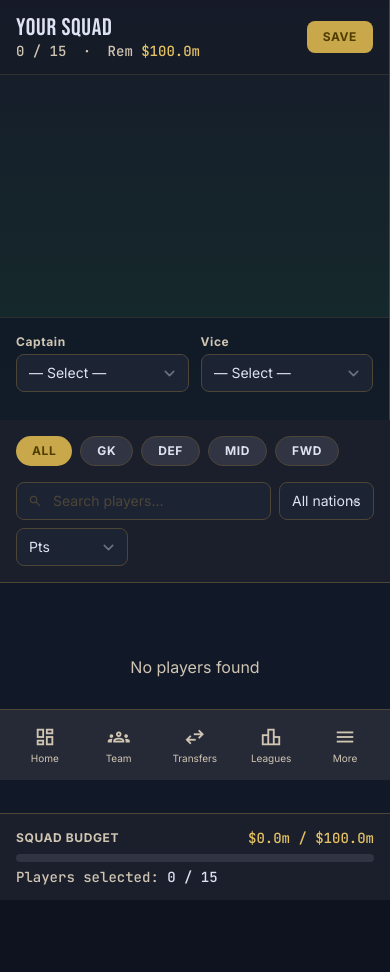
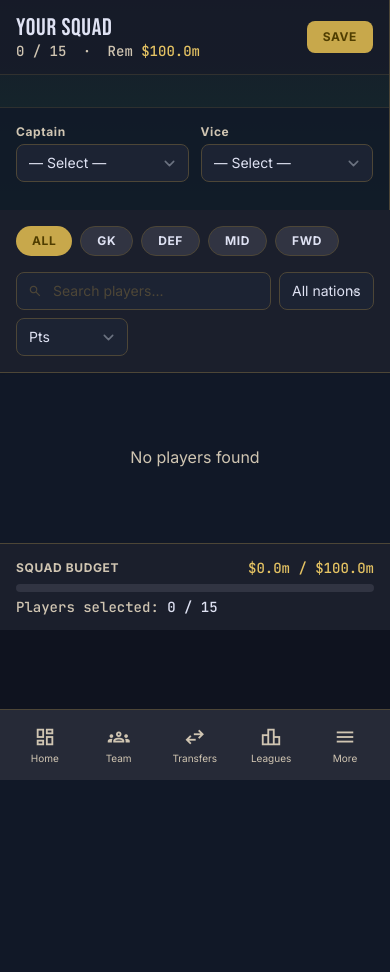
Before and after one commit to G10rga/Fantasy-World-cup-2026, a Flask app: page /squad in a window 390 px wide. Shown: the part 64-1036 px from the top of the page. After the commit the page ends 844 px from the top, so only its background shows below. Run offline with Flask 3, Linux system fonts and the light colour scheme; data that the repository does not hold is empty; some libraries are stand-ins or nearby versions.

Commit message:
Fix squad pitch stretching by clustering formation rows.
Stop justify-between from spreading slots across the full viewport height.

Co-authored-by: Cursor <cursoragent@cursor.com>

```diff
--- a/app/templates/fantasy/squad_builder.html
+++ b/app/templates/fantasy/squad_builder.html
@@ -4,15 +4,22 @@
 <style>
   .squad-main { margin: -16px -16px -24px; }
   @media (min-width: 768px) { .squad-main { margin: -24px -24px -24px; } }
-  @media (min-width: 1024px) { .squad-main { margin: -40px -40px -40px; } }
+  @media (min-width: 1024px) {
+    .squad-main {
+      margin: -40px -40px -40px;
+      height: calc(100dvh - 4rem);
+      max-height: calc(100dvh - 4rem);
+    }
+  }
+  #pitch-view > div { flex-shrink: 0; }
 </style>
 {% endblock %}
 {% block content %}
-<div class="squad-main flex flex-col md:flex-row min-h-[calc(100vh-4rem)] lg:min-h-[calc(100vh-4rem)] overflow-hidden">
+<div class="squad-main flex flex-col lg:flex-row overflow-hidden">
     <!-- Pitch panel -->
-    <section class="w-full md:w-[42%] bg-surface-container-low border-r border-outline-variant flex flex-col relative h-[420px] md:h-auto md:min-h-[640px] overflow-hidden">
+    <section class="w-full lg:w-[42%] bg-surface-container-low border-r border-outline-variant flex flex-col relative shrink-0 overflow-hidden">
         <div class="absolute inset-0 pitch-pattern opacity-80 pointer-events-none"></div>
-        <div class="relative z-10 p-4 flex items-center justify-between border-b border-outline-variant/50 bg-surface-container-low/80">
+        <div class="relative z-10 p-4 flex items-center justify-between border-b border-outline-variant/50 bg-surface-container-low/80 shrink-0">
             <div>
                 <h2 class="font-headline-md text-headline-md uppercase text-on-surface">Your Squad</h2>
                 <p class="font-stat-md text-stat-md text-on-surface-variant mt-1">
@@ -25,8 +32,8 @@
                 SAVE
             </button>
         </div>
-        <div id="pitch-view" class="relative z-10 flex-1 p-md flex flex-col justify-between items-center py-6"></div>
-        <div class="relative z-10 p-4 border-t border-outline-variant/50 bg-surface/80 space-y-3">
+        <div id="pitch-view" class="relative z-10 flex-none lg:flex-1 min-h-0 px-3 py-4 flex flex-col justify-center items-center gap-3 sm:gap-4"></div>
+        <div class="relative z-10 p-4 border-t border-outline-variant/50 bg-surface/80 space-y-3 shrink-0">
             <div class="grid grid-cols-2 gap-3">
                 <div>
                     <label class="font-label-caps text-label-caps text-on-surface-variant block mb-1">Captain</label>
@@ -46,7 +53,7 @@
     </section>
 
     <!-- Player list panel -->
-    <section class="w-full md:w-[58%] bg-surface flex flex-col min-h-[480px] relative overflow-hidden">
+    <section class="w-full lg:w-[58%] bg-surface flex flex-col min-h-[420px] lg:min-h-0 lg:h-full relative overflow-hidden">
         <div class="p-md border-b border-outline-variant bg-surface-container z-10 shadow-sm space-y-3">
             <div class="flex gap-2 overflow-x-auto pb-1 no-scrollbar" id="pos-filters">
                 <button type="button" data-pos="" class="pos-chip px-4 py-1.5 rounded-full bg-primary-container text-on-primary-container font-label-caps text-label-caps whitespace-nowrap">ALL</button>
```
